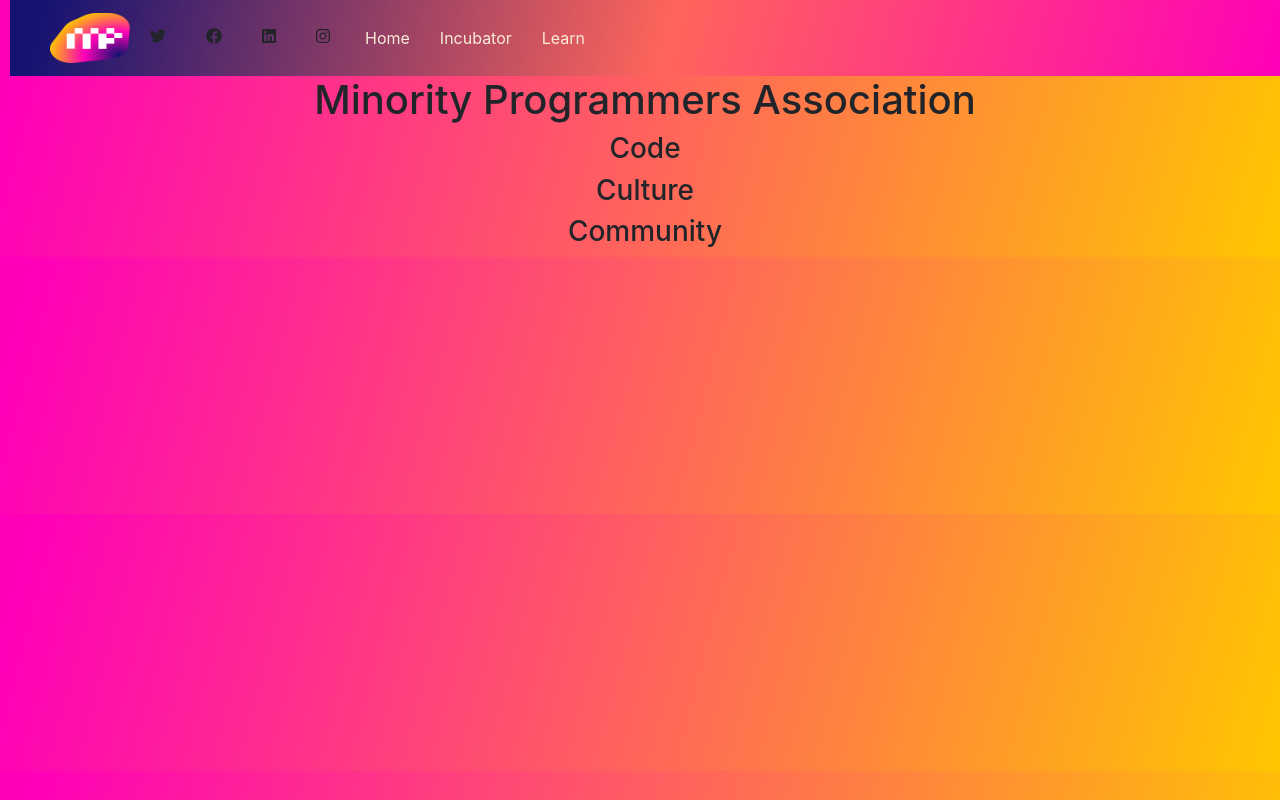
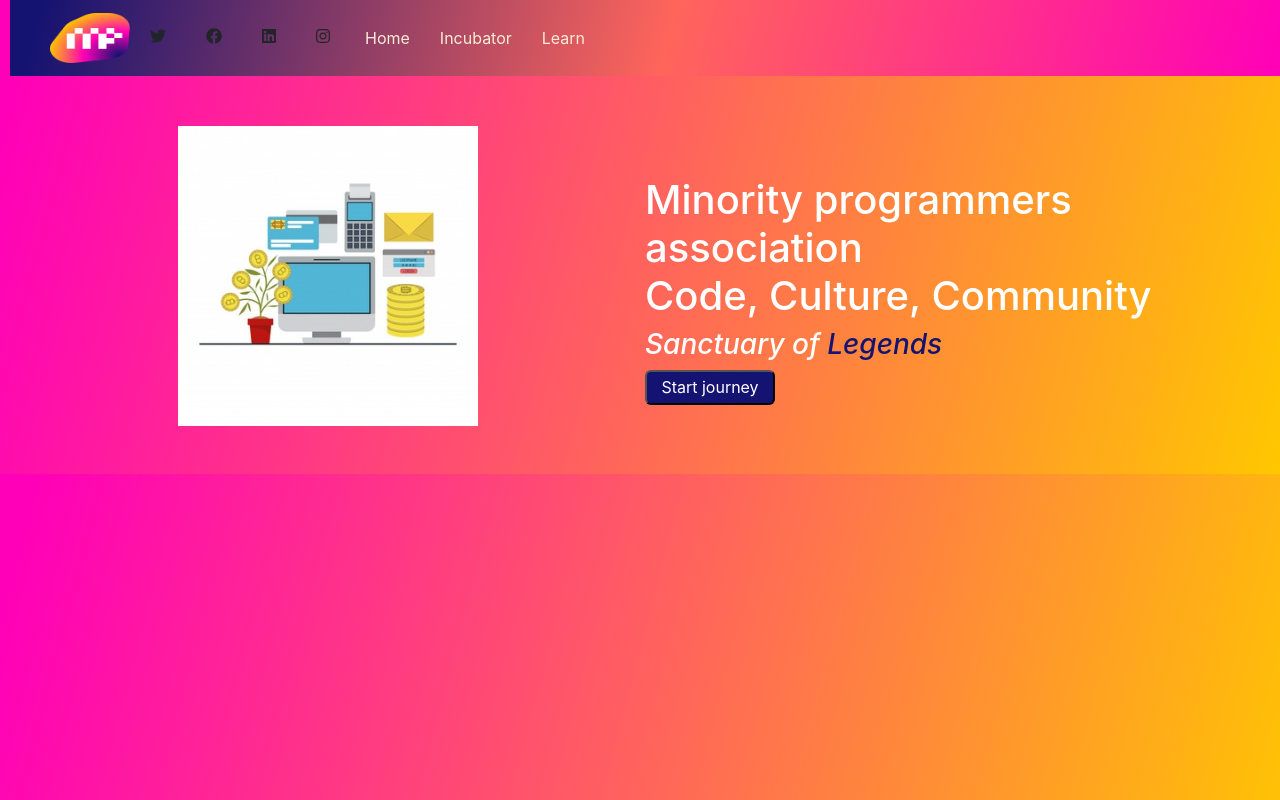
Before and after one commit to rafiul86/Crypto-investing-app, a React (Create React App) app: page / in a window 1280 px wide. Built offline with nearby package versions, Linux system fonts and the light colour scheme.

Commit message:
crypto added

```diff
--- a/src/components/learn/welcome/welComeHeader/WelComeHeader.js
+++ b/src/components/learn/welcome/welComeHeader/WelComeHeader.js
@@ -12,7 +12,7 @@
                 </Grid>
                 <Grid item xs={10} md={5} lg={6}>
                     <div style={{textAlign : 'left'}}>
-                    <h1 className="welcome-headline text-white">Welcome back, <br />
+                    <h1 className="welcome-headline mt-5 text-white">Welcome back, <br />
                     Shot</h1>
                     <h3 style={{fontStyle : 'italic', alignItems: 'center', color: "white"}}> 75% <span style={{fontStyle : 'italic' , color: "white"}}>Completed</span></h3>
                     <button className="btn-resume" onClick={handleClick}>Resume</button>
--- a/src/components/main/Main.js
+++ b/src/components/main/Main.js
@@ -1,16 +1,36 @@
+import { Grid } from '@material-ui/core';
 import React from 'react';
+import { useHistory } from 'react-router';
+import crypto from '../../images/crypto.jpg';
 import NavBar from '../shared/navBar/NavBar';
 
+
 const Main = () => {
+    const history = useHistory()
+
+    const handleClick = () =>{
+        history.push('/learn')
+    }
     return (
-        <div>
+        <div className="mb-5">
             <NavBar />
-            <h1>Minority Programmers Association</h1>
-            <h3>Code</h3>
-            <h3>Culture</h3>
-            <h3>Community</h3>
+            <Grid container>
+                <Grid item xs={10} md={5} lg={6}>
+                <img className="img-holder" src={crypto} />
+                </Grid>
+                <Grid item xs={10} md={5} lg={6}>
+                    <div style={{textAlign : 'left'}}>
+                    <h1 className="welcome-headline text-white">Minority programmers association <br />
+                    Code, Culture, Community</h1>
+                    <h3 style={{fontStyle : 'italic', alignItems: 'center', color: "white"}}>Sanctuary of  <span style={{fontStyle : 'italic' , color: "#151371"}}>Legends</span></h3>
+                    <button className="btn-resume" onClick={handleClick}>Start journey</button>
+                    </div>
+                </Grid>
+            </Grid>
         </div>
     );
 };
 
+
+
 export default Main;
```
Also changed, not shown: src/crypto.jpg (added), src/images/crypto.jpg (added).
